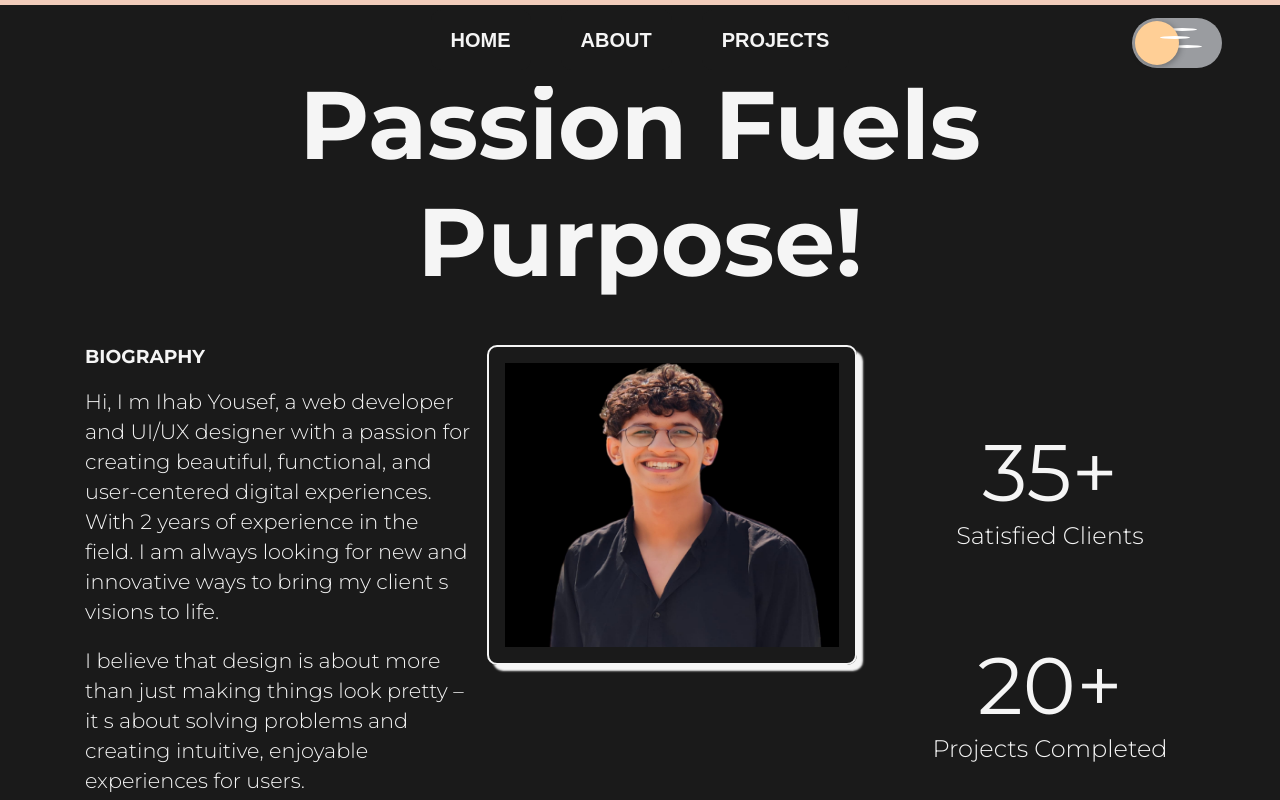
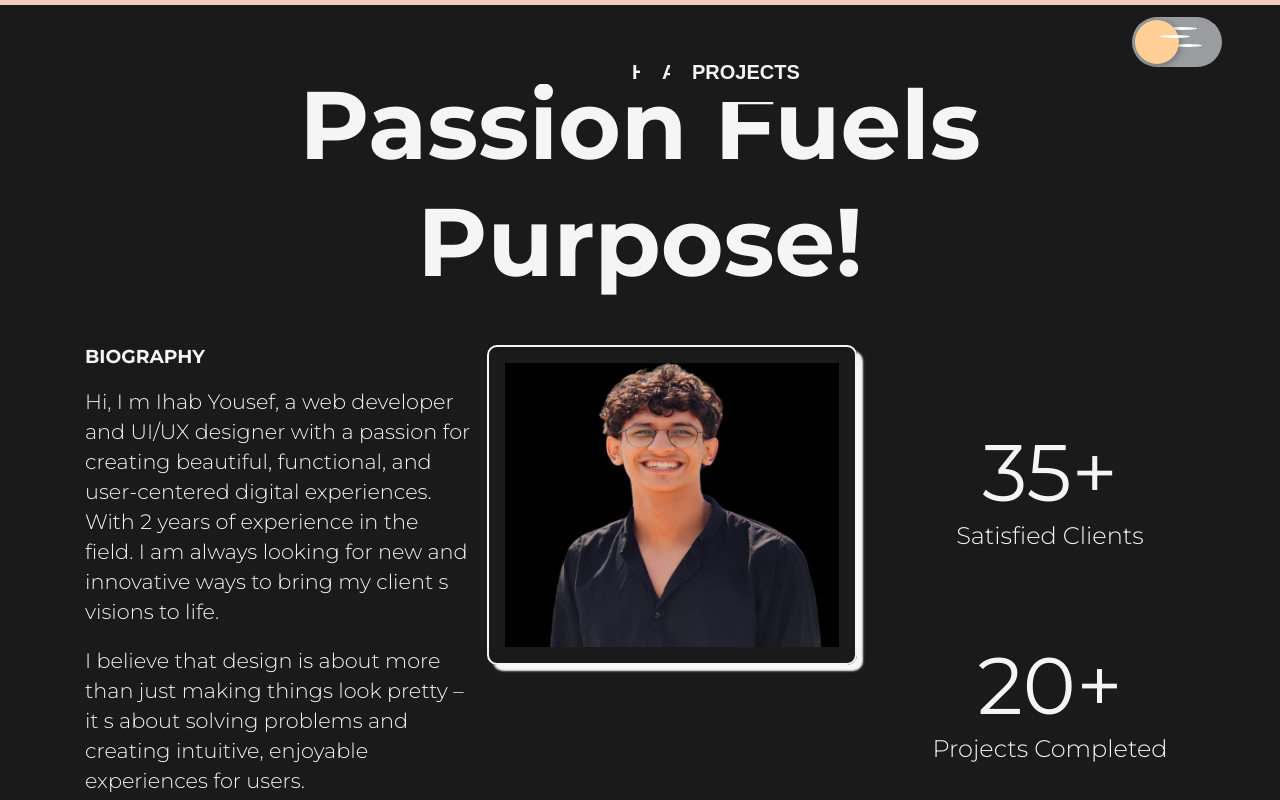
Before and after one commit to ehabyousef/The-Portfolio, a Next.js app: page /about in a window 1280 px wide. Shown: the top 800 px of the page. Built offline with nearby package versions, Linux system fonts and the light colour scheme.

Commit message:
edit style

```diff
--- a/app/component/Navbar/Navbar.module.css
+++ b/app/component/Navbar/Navbar.module.css
@@ -25,7 +25,7 @@
   transform-origin: 0%;
 }
 .button {
-  position: relative;
+  position: fixed;
   border: none;
   color: var(--white);
   background: var(--dark-color);
@@ -44,7 +44,7 @@
   position: relative;
   width: 100%;
   height: 100%;
-  padding: 10px;
+  padding: 12px;
   display: flex;
   flex-direction: column;
   align-items: center;
@@ -60,7 +60,7 @@
   width: 3em;
   display: flex;
   flex-direction: column;
-  gap: 0.7em;
+  gap: 0.9em;
   cursor: pointer;
 }
 
```
